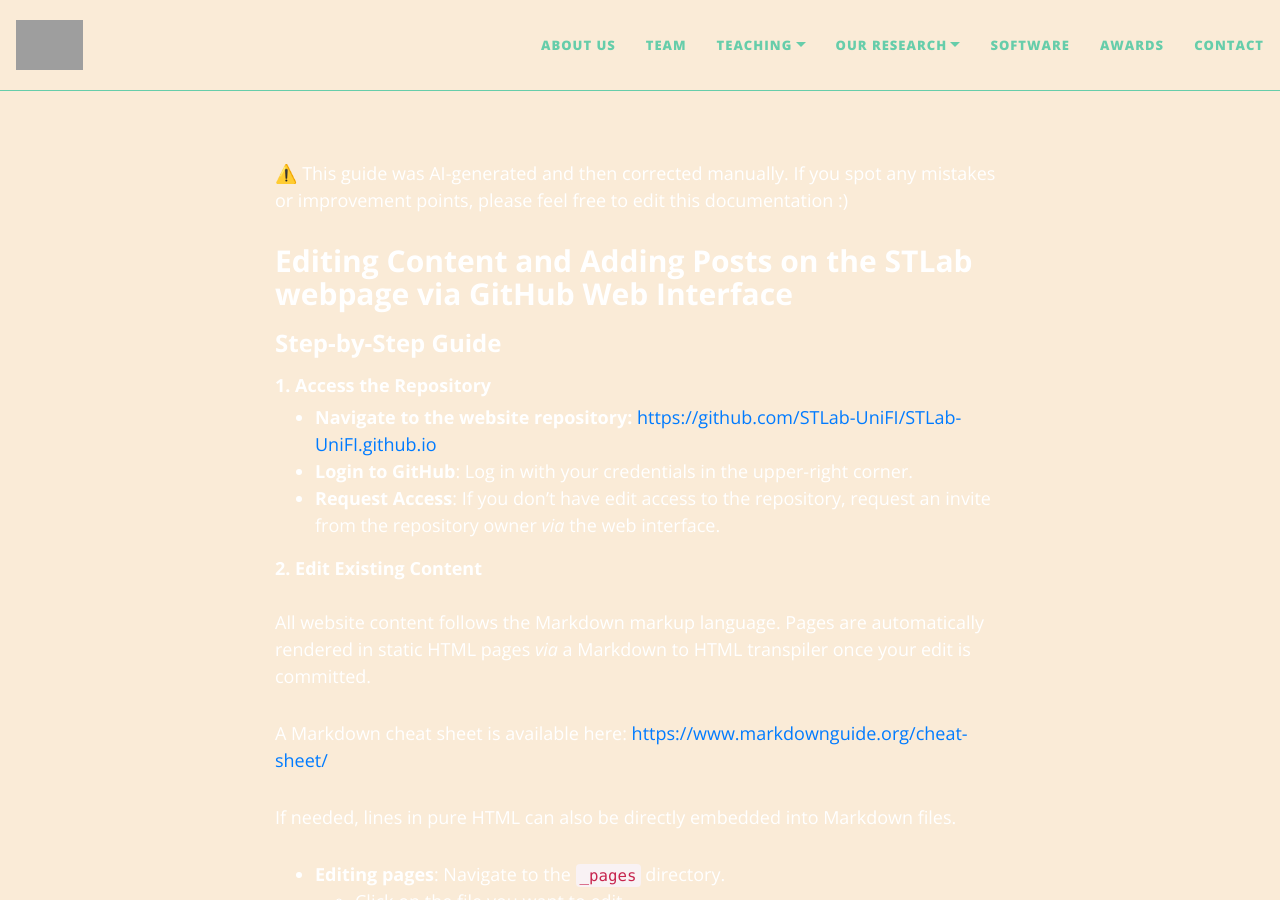
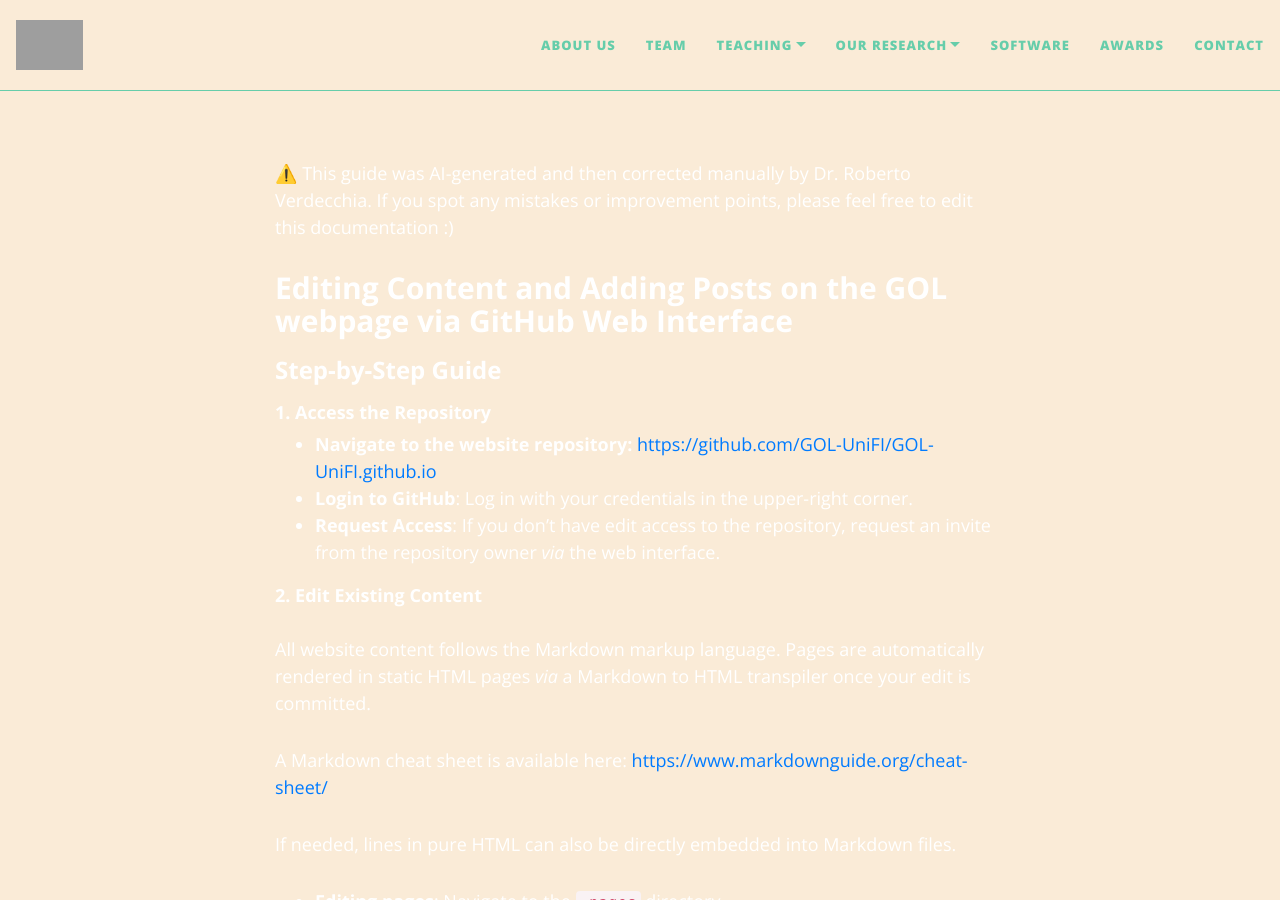
Before and after one commit to GOL-UniFI/GOL-UniFI.github.io, a Jekyll site: the page built from GOL_website_editing_documentation.md, in a window 1280 px wide and 900 px high. Built offline with Jekyll 4.4.1, drawn with Linux system fonts in a browser that asks for light colours; nearby versions of some CDN libraries; our own code applies the rules of GitHub Pages for plain Markdown files; some of the changed text lies outside the part shown; grey boxes are pictures that could not be loaded.

Commit message:
Update and rename STLab_website_editing_documentation.md to GOL_website_editing_documentation.md

````diff
--- a/STLab_website_editing_documentation.md
+++ b/GOL_website_editing_documentation.md
@@ -1,12 +1,12 @@
-⚠️ This guide was AI-generated and then corrected manually. If you spot any mistakes or improvement points, please feel free to edit this documentation :)
+⚠️ This guide was AI-generated and then corrected manually by Dr. Roberto Verdecchia. If you spot any mistakes or improvement points, please feel free to edit this documentation :)
 
-## **Editing Content and Adding Posts on the STLab webpage via GitHub Web Interface**
+## **Editing Content and Adding Posts on the GOL webpage via GitHub Web Interface**
 
 ### **Step-by-Step Guide**
 
 #### **1\. Access the Repository**
 
-* **Navigate to the website repository:** [https://github.com/STLab-UniFI/STLab-UniFI.github.io](https://github.com/STLab-UniFI/STLab-UniFI.github.io)
+* **Navigate to the website repository:** [https://github.com/GOL-UniFI/GOL-UniFI.github.io](https://github.com/GOL-UniFI/GOL-UniFI.github.io)
 * **Login to GitHub**: Log in with your credentials in the upper-right corner.
 * **Request Access**: If you don’t have edit access to the repository, request an invite from the repository owner *via* the web interface.
 
@@ -79,13 +79,13 @@ If you’re working on a fork or a branch, create a pull request to merge your c
 * Clone the repository to your local machine using the command:
 
 ```
-git clone https://github.com/STLab-UniFI/STLab-UniFI.github.io.git
+git clone https://github.com/GOL-UniFI/GOL-UniFI.github.io.git
 ```
 
 * Navigate into the website repository directory:
 
 ```
-cd STLab-UniFI.github.io
+cd GOL-UniFI.github.io
 ```
 
   #### **2\. Install Jekyll and Dependencies**
````
